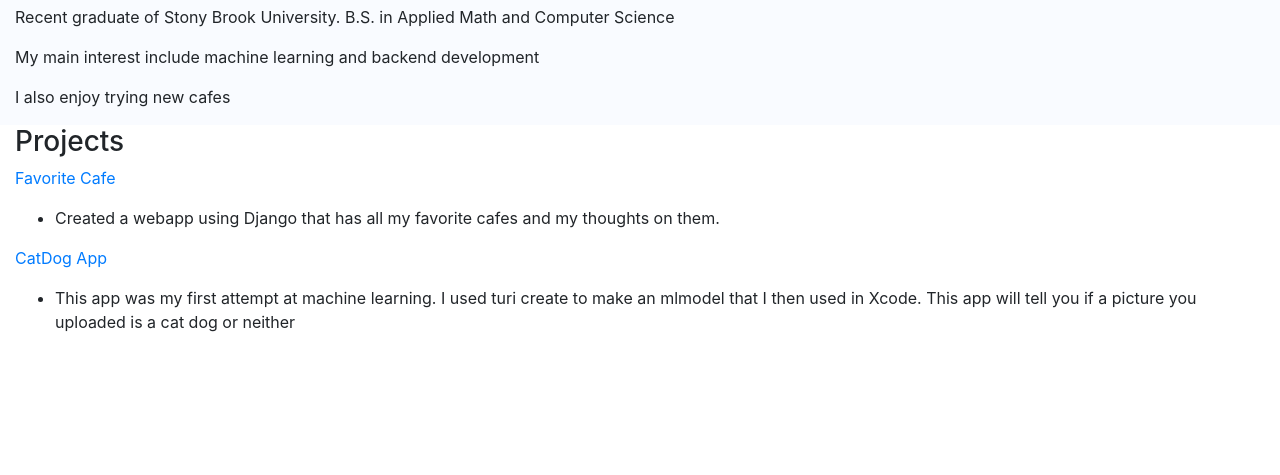
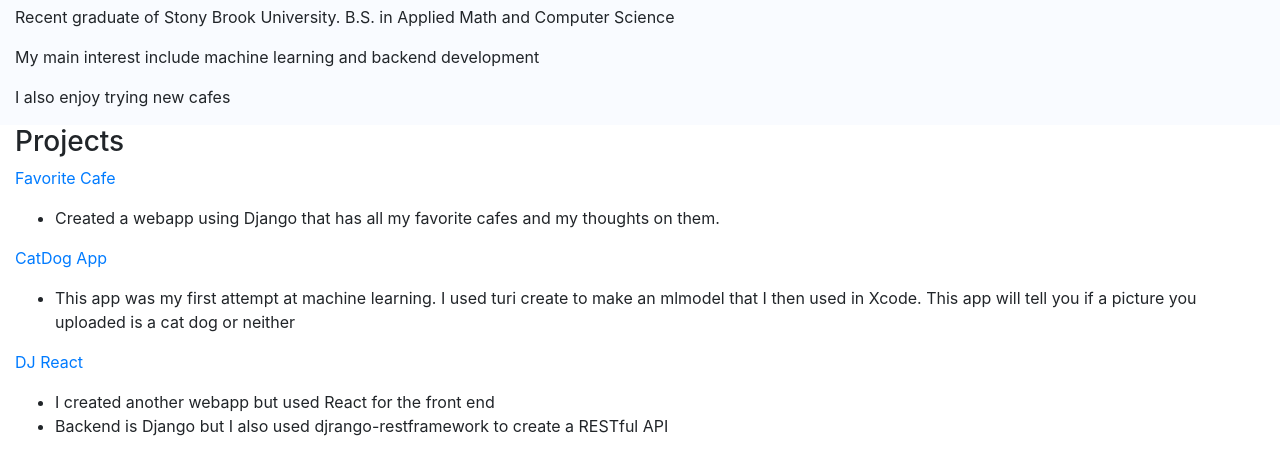
Before and after one commit to akill13/akill13.github.io, a plain HTML site: page index.html in a window 1280 px wide. Shown: the part 93-568 px from the top of the page. Drawn offline with nearby package versions, Linux system fonts and the light colour scheme.

Commit message:
Updated projects

```diff
--- a/index.html
+++ b/index.html
@@ -48,6 +48,11 @@
 				<ul>
 					<li>This app was my first attempt at machine learning. I used turi create to make an mlmodel that I then used in Xcode. This app will tell you if a picture you uploaded is a cat dog or neither</li>
 				</ul>
+			<p><a href="https://github.com/akill13/djreact">DJ React</a></p>
+				<ul>
+					<li>I created another webapp but used React for the front end</li>
+					<li>Backend is Django but I also used djrango-restframework to create a RESTful API</li>
+				</ul>
 
 		</div>
 	</div>
```
